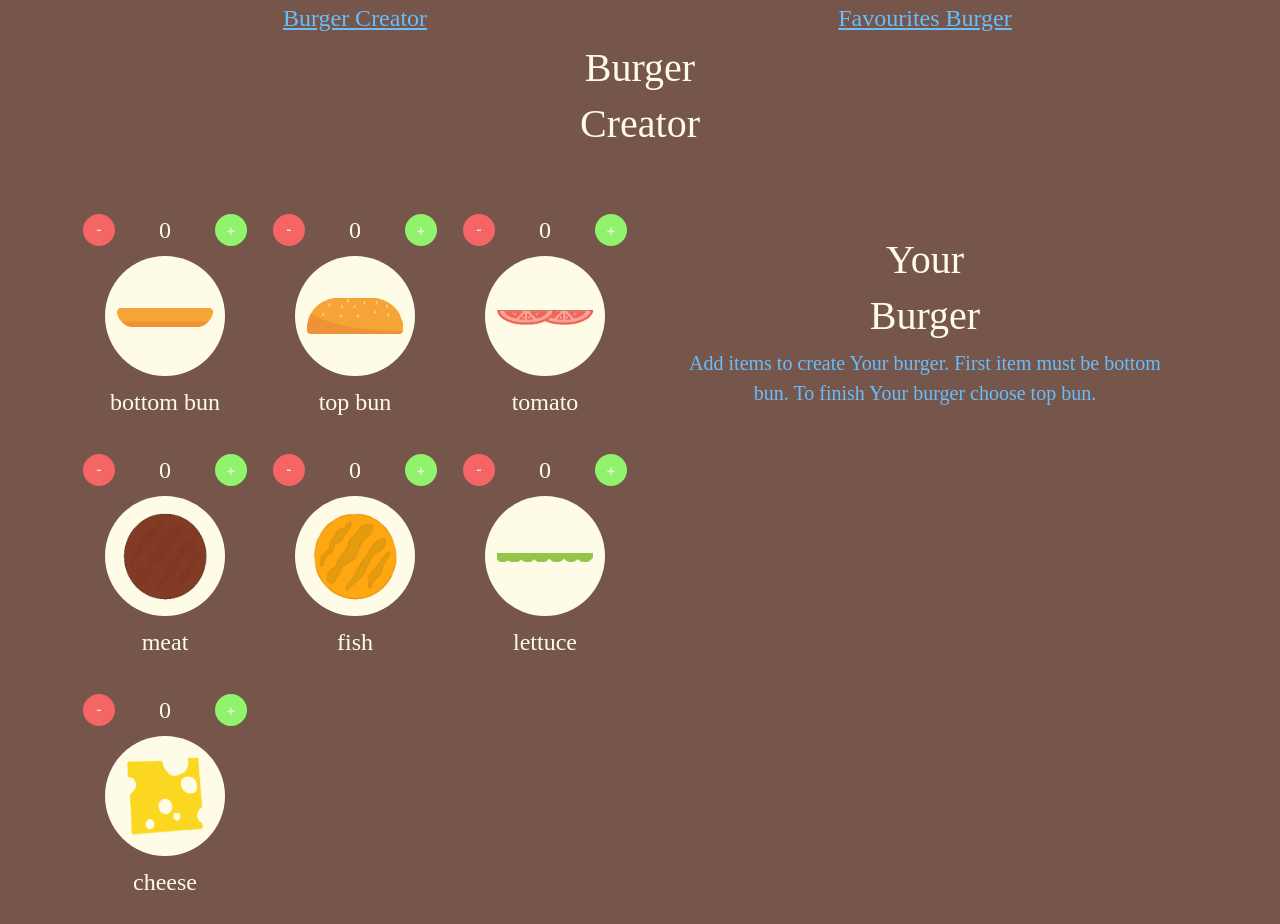
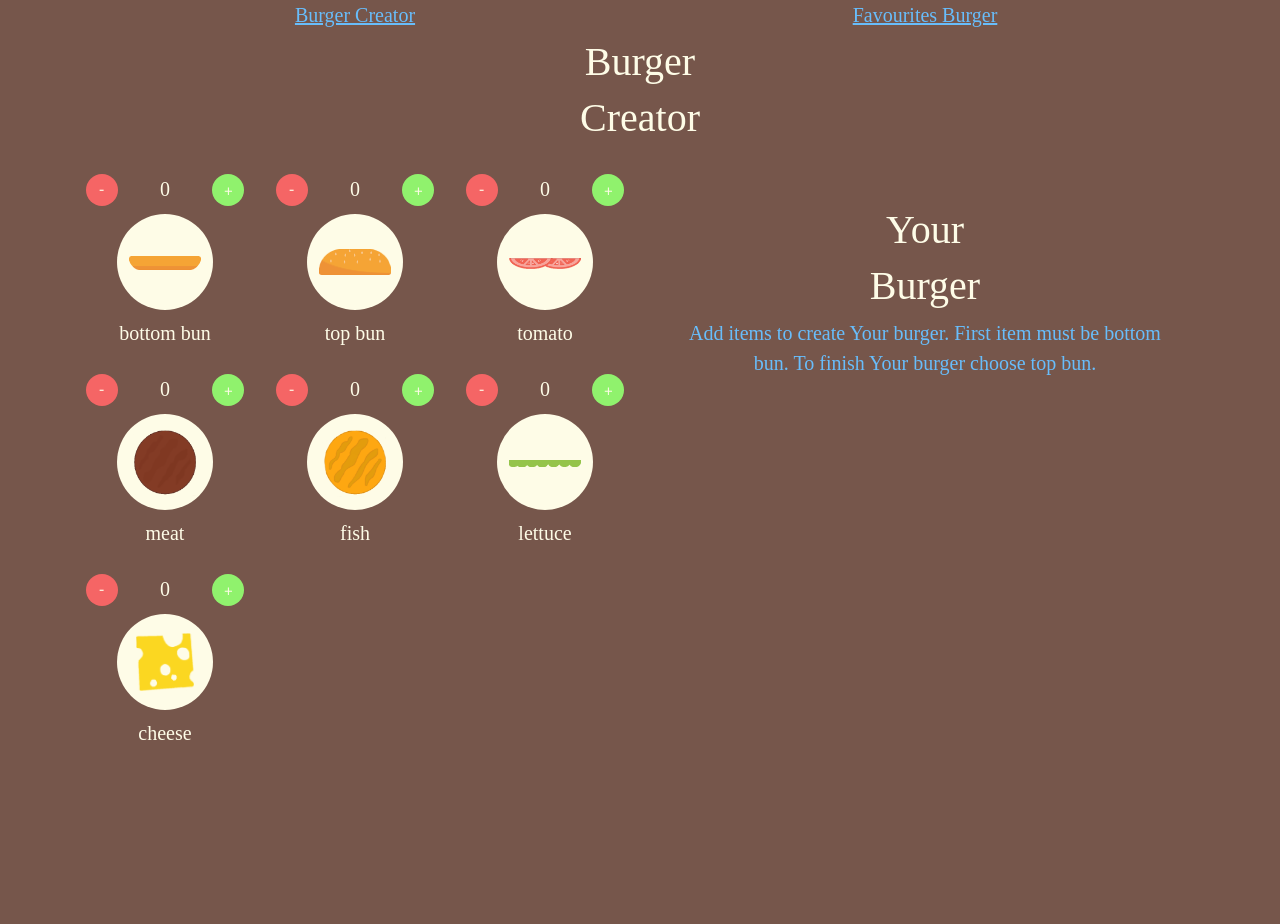
Before and after one commit to bogorski/BurgerCreator, a plain HTML site: page index.html in a window 1280 px wide. After the commit the page ends 838 px from the top, so only its background shows below. Drawn offline with nearby package versions, Linux system fonts and the light colour scheme; a web font is replaced by a local one.

Commit message:
styles update

```diff
--- a/css/style.css
+++ b/css/style.css
@@ -5,7 +5,7 @@ body {
 }
 
 p {
-	font-size: 3vh;
+	font-size: 2.5vh;
 	margin: 0;
 	overflow: hidden;
 }
@@ -13,7 +13,7 @@ p {
 a {
 	cursor: pointer;
 	color: #68bdfb;
-	font-size: 3vh;
+	font-size: 2.5vh;
 }
 
 a:hover {
@@ -71,15 +71,15 @@ button {
 }
 
 .circle {
-	width: 15vh;
-	height: 15vh;
+	width: 12vh;
+	height: 12vh;
 	border-radius: 50%;
 	background-color: #fefce7;
 	margin: auto;
 }
 
 .divHeight {
-	height: 30vh;
+	height: 25vh;
 }
 
 .instruction {
--- a/index.html
+++ b/index.html
@@ -22,7 +22,7 @@
 				<a class="favourites">Favourites Burger</a>
 			</div>
 		</div>
-		<div class="row text-center pb-5 pt-2">
+		<div class="row text-center pb-4 pt-2">
 			<div class="col-12 heading">
 				<h1>Burger</h1>
 				<h1>Creator</h1>
@@ -31,7 +31,7 @@
 		<div class="row text-center creatorView">
 			<div class="col-12 col-md-6">
 				<div class="row">
-					<div class="col-6 col-lg-4 divHeight p-2">
+					<div class="col-6 col-lg-4 divHeight gap-2 row-gap-2">
 						<div class="row mb-2">
 							<div class="col align-self-center">
 								<button class="btnMinus" id="bottomBun-">-</button>
@@ -55,7 +55,7 @@
 							</div>
 						</div>
 					</div>
-					<div class="col-6 col-lg-4 divHeight p-2">
+					<div class="col-6 col-lg-4 divHeight gap-2 row-gap-2">
 						<div class="row mb-2">
 							<div class="col align-self-center">
 								<button class="btnMinus" id="topBun-">-</button>
@@ -79,7 +79,7 @@
 							</div>
 						</div>
 					</div>
-					<div class="col-6 col-lg-4 divHeight p-2">
+					<div class="col-6 col-lg-4 divHeight gap-2 row-gap-2">
 						<div class="row mb-2">
 							<div class="col align-self-center">
 								<button class="btnMinus" id="tomato-">-</button>
@@ -103,7 +103,7 @@
 							</div>
 						</div>
 					</div>
-					<div class="col-6 col-lg-4 divHeight p-2">
+					<div class="col-6 col-lg-4 divHeight gap-2 row-gap-2">
 						<div class="row mb-2">
 							<div class="col align-self-center">
 								<button class="btnMinus" id="meat-">-</button>
@@ -127,7 +127,7 @@
 							</div>
 						</div>
 					</div>
-					<div class="col-6 col-lg-4 divHeight p-2">
+					<div class="col-6 col-lg-4 divHeight gap-2 row-gap-2">
 						<div class="row mb-2">
 							<div class="col align-self-center">
 								<button class="btnMinus" id="fish-">-</button>
@@ -151,7 +151,7 @@
 							</div>
 						</div>
 					</div>
-					<div class="col-6 col-lg-4 divHeight p-2">
+					<div class="col-6 col-lg-4 divHeight gap-2 row-gap-2">
 						<div class="row mb-2">
 							<div class="col align-self-center">
 								<button class="btnMinus" id="lettuce-">-</button>
@@ -175,7 +175,7 @@
 							</div>
 						</div>
 					</div>
-					<div class="col-6 col-lg-4 divHeight p-2">
+					<div class="col-6 col-lg-4 divHeight gap-2 row-gap-2">
 						<div class="row mb-2">
 							<div class="col align-self-center">
 								<button class="btnMinus" id="cheese-">-</button>
```
